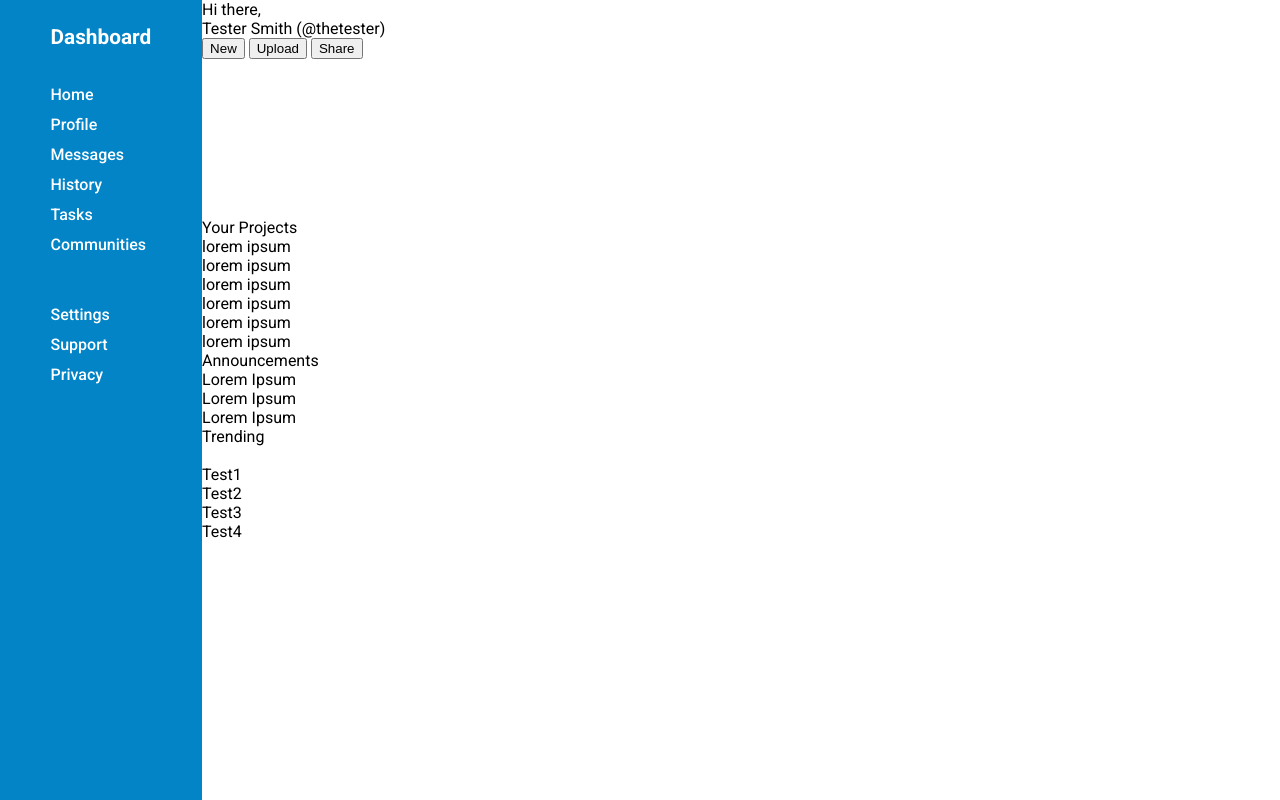
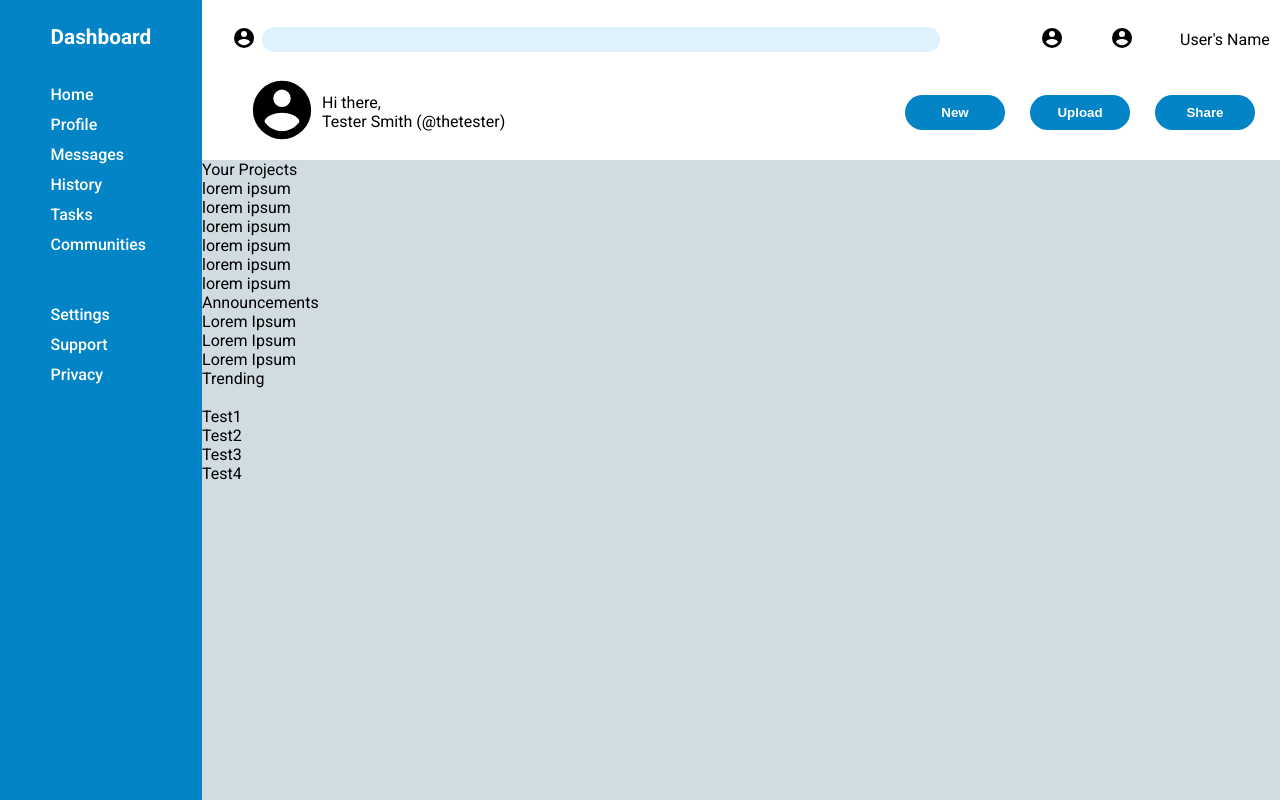
Before and after one commit to jakeeii/admin-dashboard, a plain HTML site: page index.html in a window 1280 px wide. Drawn offline with Linux system fonts and the light colour scheme.

Commit message:
Set layout and simple style for header
I set the basic layout rqeuired for the header using Grid and filled
most of the content with placeholders for the moment. Will need to go
back later to change the icons and text.

```diff
--- a/index.html
+++ b/index.html
@@ -10,6 +10,7 @@
 </head>
 <body>
   <div class="container">
+
     <div class="sidebar">
       <div class="logo">Dashboard</div>
       <ul class="main-links">
@@ -28,16 +29,37 @@
     </div>
 
     <header class="header">
-      <div class="search"></div>
-      <div class="icon1"></div>
-      <div class="icon2"></div>
-      <div class="icon3"></div>
-      <div class="avatar"></div>
-      <div class="greeting">Hi there,</div>
-      <div class="username">Tester Smith (@thetester)</div>
-      <button class="new">New</button>
-      <button class="upload">Upload</button>
-      <button class="share">Share</button>
+
+      <div class="top-bar">
+        <div class="search-icon"><svg style="width:24px;height:24px" viewBox="0 0 24 24">
+          <path fill="currentColor"
+            d="M12,19.2C9.5,19.2 7.29,17.92 6,16C6.03,14 10,12.9 12,12.9C14,12.9 17.97,14 18,16C16.71,17.92 14.5,19.2 12,19.2M12,5A3,3 0 0,1 15,8A3,3 0 0,1 12,11A3,3 0 0,1 9,8A3,3 0 0,1 12,5M12,2A10,10 0 0,0 2,12A10,10 0 0,0 12,22A10,10 0 0,0 22,12C22,6.47 17.5,2 12,2Z" />
+        </svg></div>
+        <input type="search" class="search">
+        <div class="icon1"><svg style="width:24px;height:24px" viewBox="0 0 24 24">
+          <path fill="currentColor"
+            d="M12,19.2C9.5,19.2 7.29,17.92 6,16C6.03,14 10,12.9 12,12.9C14,12.9 17.97,14 18,16C16.71,17.92 14.5,19.2 12,19.2M12,5A3,3 0 0,1 15,8A3,3 0 0,1 12,11A3,3 0 0,1 9,8A3,3 0 0,1 12,5M12,2A10,10 0 0,0 2,12A10,10 0 0,0 12,22A10,10 0 0,0 22,12C22,6.47 17.5,2 12,2Z" />
+        </svg></div>
+        <div class="icon2"><svg style="width:24px;height:24px" viewBox="0 0 24 24">
+          <path fill="currentColor"
+            d="M12,19.2C9.5,19.2 7.29,17.92 6,16C6.03,14 10,12.9 12,12.9C14,12.9 17.97,14 18,16C16.71,17.92 14.5,19.2 12,19.2M12,5A3,3 0 0,1 15,8A3,3 0 0,1 12,11A3,3 0 0,1 9,8A3,3 0 0,1 12,5M12,2A10,10 0 0,0 2,12A10,10 0 0,0 12,22A10,10 0 0,0 22,12C22,6.47 17.5,2 12,2Z" />
+        </svg></div>
+        <div class="icon3">User's Name</div>
+      </div>
+
+      <div class="bottom-bar">
+        <div class="avatar"><svg style="width:70px;height:70px" viewBox="0 0 24 24">
+          <path fill="currentColor"
+            d="M12,19.2C9.5,19.2 7.29,17.92 6,16C6.03,14 10,12.9 12,12.9C14,12.9 17.97,14 18,16C16.71,17.92 14.5,19.2 12,19.2M12,5A3,3 0 0,1 15,8A3,3 0 0,1 12,11A3,3 0 0,1 9,8A3,3 0 0,1 12,5M12,2A10,10 0 0,0 2,12A10,10 0 0,0 12,22A10,10 0 0,0 22,12C22,6.47 17.5,2 12,2Z" />
+        </svg></div>
+        <div class="greeting">
+          <div class="hello">Hi there,</div>
+          <div class="username">Tester Smith (@thetester)</div>
+        </div>
+        <button class="new">New</button>
+        <button class="upload">Upload</button>
+        <button class="share">Share</button>
+      </div>
     </header>
 
     <div class="content">
--- a/styles.css
+++ b/styles.css
@@ -9,10 +9,20 @@ body {
   font-family: 'Roboto', sans-serif;
 }
 
+button {
+  background-color: var(--main-blue);
+  color: white;
+  height: 35px;
+  width: 100px;
+  border: none;
+  border-radius: 20px;
+  font-weight: 700;
+}
+
 .container {
   display: grid;
   grid-template-columns: .75fr 4fr;
-  grid-template-rows: 1.5fr 4fr;
+  grid-template-rows: 1fr 4fr;
 }
 
 .sidebar {
@@ -61,9 +71,41 @@ li {
 .header {
   grid-column: 2 / 3;
   grid-row: 1 / 2;
+  display: grid;
+  grid-template-rows: 1fr 1.5fr;
+  margin: 0 0 0 10px;
+}
+
+.top-bar {
+  grid-row: 1 / 2;
+  display: grid;
+  grid-template-columns: 50px 1fr 70px 70px 100px;
+  align-items: center;
+  margin: 15px 0 0 0;
+}
+
+.search-icon {
+  margin: 0 0 0 20px
+}
+
+.search {
+  margin-right: 100px;
+  border-radius: 20px;
+  height: 25px;
+  border: none;
+  background-color: #e0f2fe;
+}
+
+.bottom-bar {
+  grid-row: 2 / 3;
+  display: grid;
+  grid-template-columns: 75px 1fr 125px 125px 125px;
+  margin: 0 0 0 35px;
+  align-items: center;
 }
 
 .content {
   grid-column: 2 / 3;
   grid-row: 2 / 3;
+  background-color: #d1dce2;
 }
```
